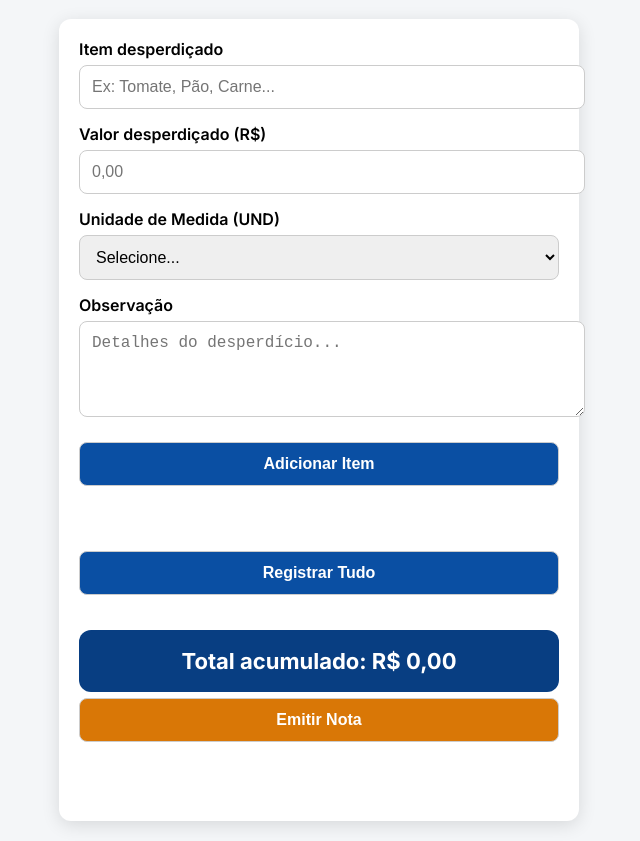
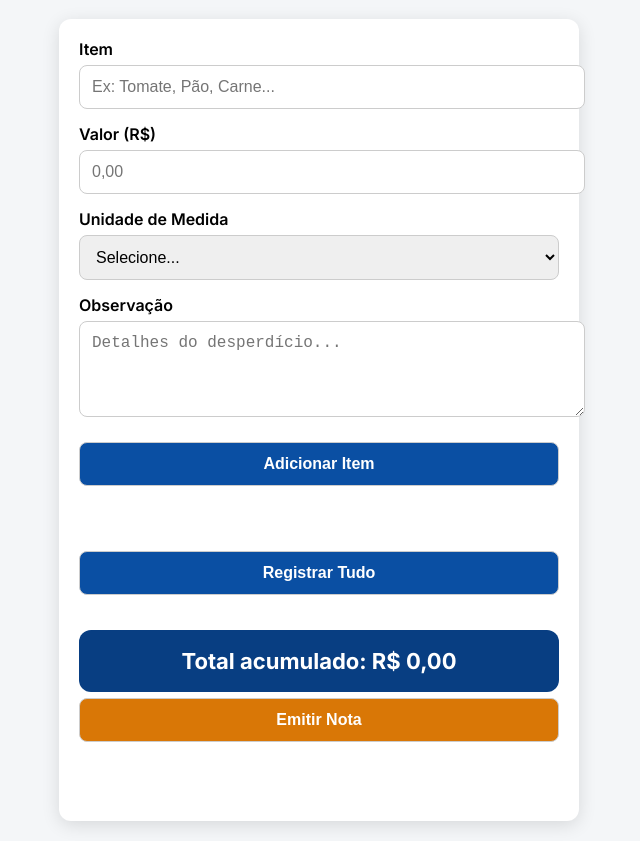
Before and after one commit to grupodvbr/desperdicio, a plain HTML site: page index.html in a window 1280 px wide. Shown: the part 83-924 px from the top of the page, without its empty margins (321-961 px from the left). Drawn offline with Linux system fonts and the light colour scheme; no server answers.

Commit message:
Update index.html

```diff
--- a/index.html
+++ b/index.html
@@ -88,13 +88,13 @@
 
 <div class="card">
 
-  <label>Item desperdiçado</label>
+  <label>Item</label>
   <input type="text" id="item" placeholder="Ex: Tomate, Pão, Carne...">
 
-  <label>Valor desperdiçado (R$)</label>
+  <label>Valor (R$)</label>
   <input type="text" id="valor" placeholder="0,00" oninput="mascaraMoeda(this)">
 
-  <label>Unidade de Medida (UND)</label>
+  <label>Unidade de Medida</label>
   <select id="und">
     <option value="">Selecione...</option>
     <option value="KG">KG</option>
@@ -130,9 +130,6 @@ let temporarios = [];
 function showOverlay(){ document.getElementById("overlay").style.display="flex"; }
 function hideOverlay(){ document.getElementById("overlay").style.display="none"; }
 
-/* =============================
-   MÁSCARA
-============================= */
 function mascaraMoeda(campo){
   let v = campo.value.replace(/\D/g,'');
   v = (v/100).toFixed(2)+'';
@@ -140,9 +137,6 @@ function mascaraMoeda(campo){
   campo.value = v;
 }
 
-/* =============================
-     ADICIONAR TEMP
-============================= */
 function adicionarTemp(){
 
   const item = document.getElementById("item").value.trim();
@@ -164,9 +158,6 @@ function adicionarTemp(){
   document.getElementById("obs").value = "";
 }
 
-/* =============================
-   LISTA TEMPORÁRIA
-============================= */
 function atualizarTemp(){
   let html = "<h3>Itens adicionados:</h3>";
 
@@ -188,9 +179,6 @@ function removerTemp(i){
   atualizarTemp();
 }
 
-/* =============================
-      REGISTRAR EM MASSA
-============================= */
 async function registrarTodos(){
   if(temporarios.length===0){
     alert("Nenhum item para registrar.");
@@ -213,9 +201,6 @@ async function registrarTodos(){
   hideOverlay();
 }
 
-/* =============================
-      CARREGAR LISTA
-============================= */
 async function carregar(){
   const dados = await fetch(API+"?action=listarDesperdicios").then(r=>r.json());
 
@@ -235,9 +220,6 @@ async function carregar(){
   totalBox.innerHTML = "Total acumulado: R$ " + total.toFixed(2);
 }
 
-/* =============================
-     SENHA + EMITIR NOTA
-============================= */
 async function emitirNota(){
   const senhaCorreta = "1983";
 
```
